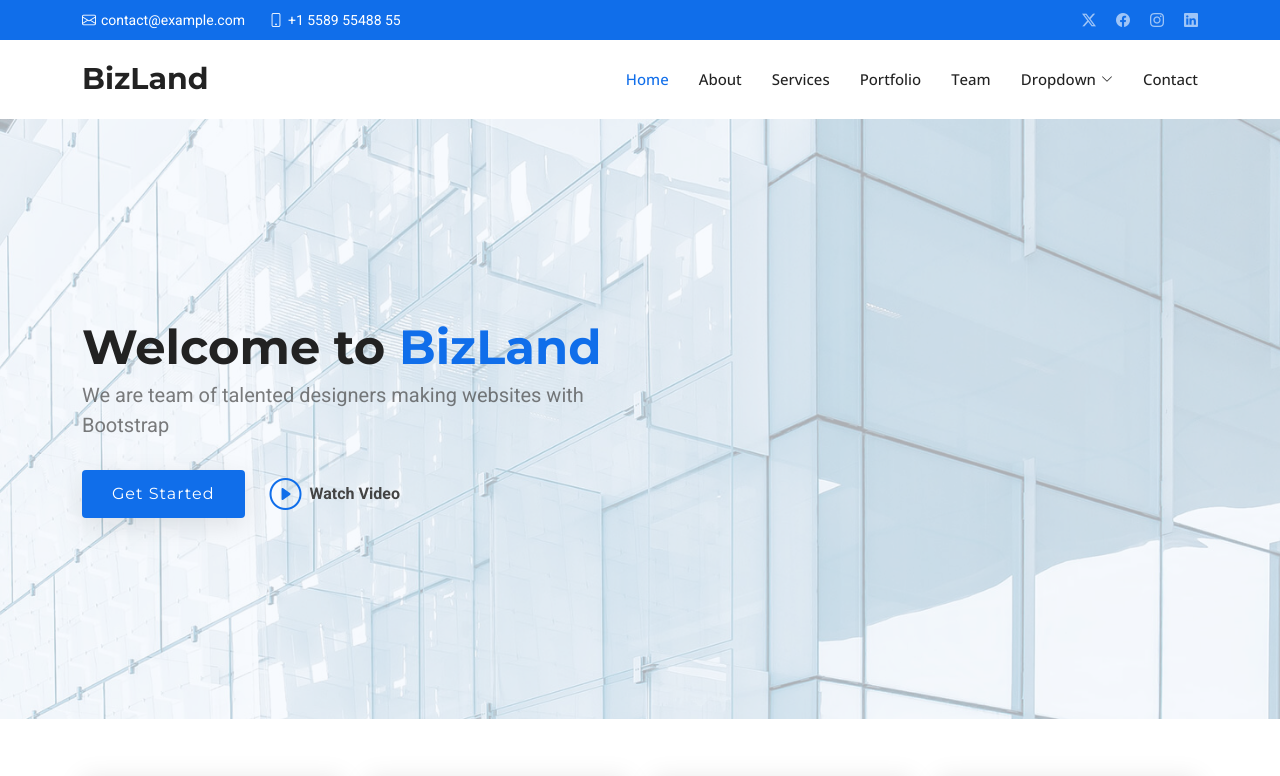
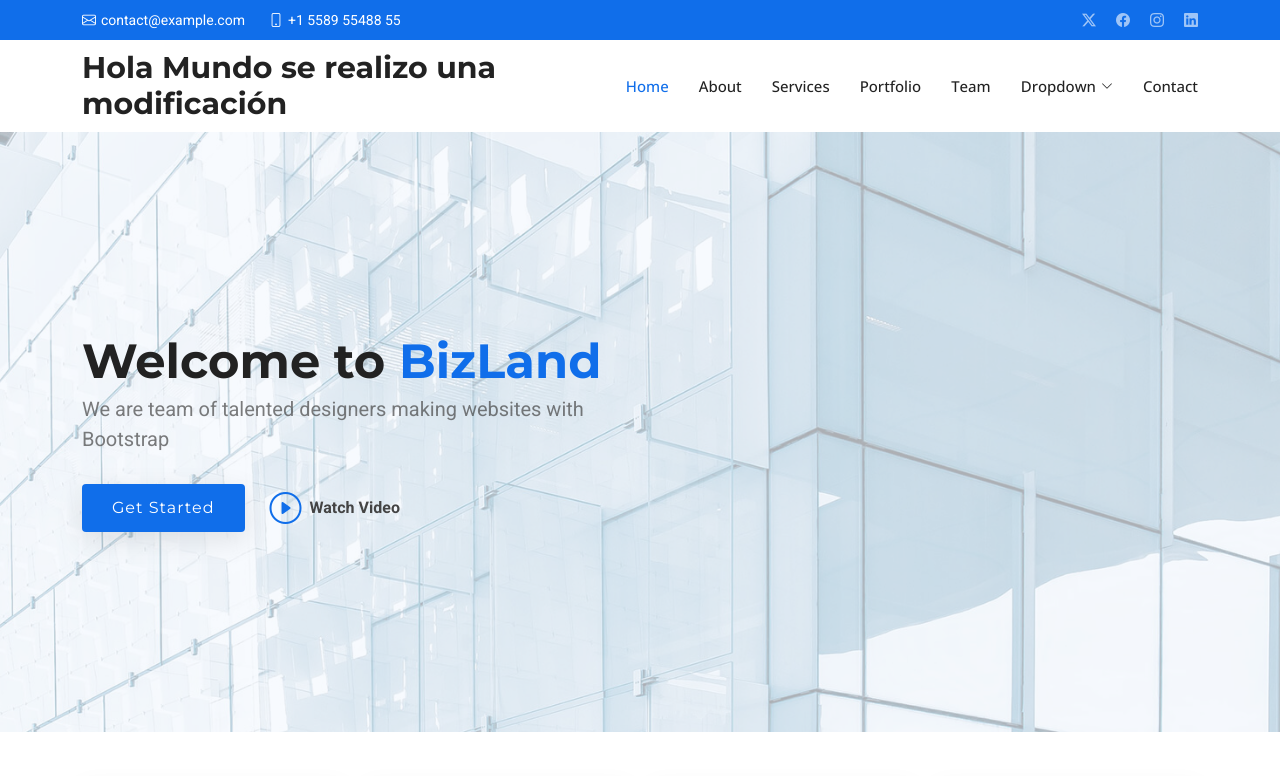
Before and after one commit to josebolivar97/bibliomunimpp, a plain HTML site: page index.html in a window 1280 px wide. Shown: the top 776 px of the page. Drawn offline with nearby package versions, Linux system fonts and the light colour scheme.

Commit message:
se aumento html create

```diff
--- a/index.html
+++ b/index.html
@@ -61,7 +61,7 @@
         <a href="index.html" class="logo d-flex align-items-center">
           <!-- Uncomment the line below if you also wish to use an image logo -->
           <!-- <img src="assets/img/logo.png" alt=""> -->
-          <h1 class="sitename">BizLand</h1>
+          <h1 class="sitename">Hola Mundo se realizo una modificación</h1>
         </a>
 
         <nav id="navmenu" class="navmenu">
@@ -895,15 +895,10 @@
         <h2>F.A.Q</h2>
         <p><span>Frequently Asked</span> <span class="description-title">Questions</span></p>
       </div><!-- End Section Title -->
-
       <div class="container">
-
         <div class="row justify-content-center">
-
           <div class="col-lg-10" data-aos="fade-up" data-aos-delay="100">
-
             <div class="faq-container">
-
               <div class="faq-item faq-active">
                 <h3>Non consectetur a erat nam at lectus urna duis?</h3>
                 <div class="faq-content">
```
Also changed, not shown: forms/create.html (added, +11 -0 lines).
